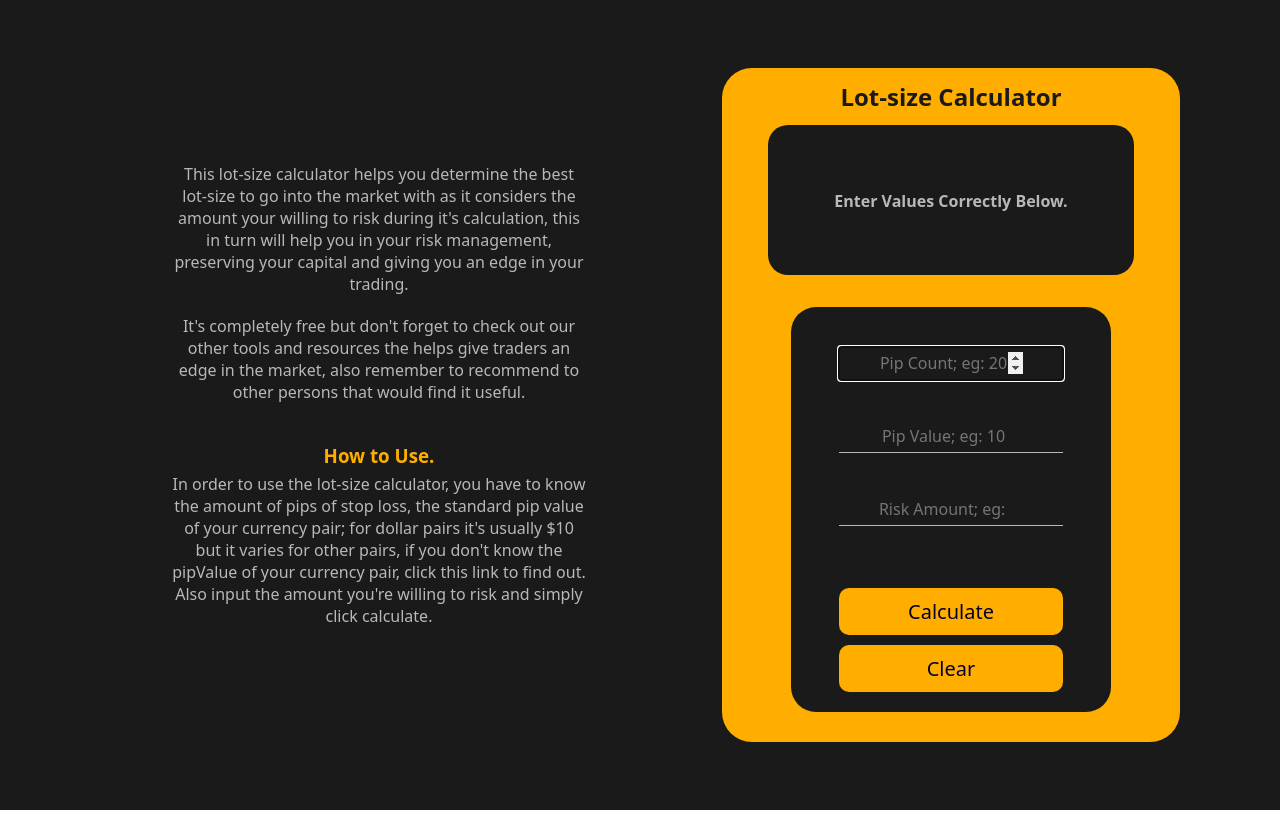
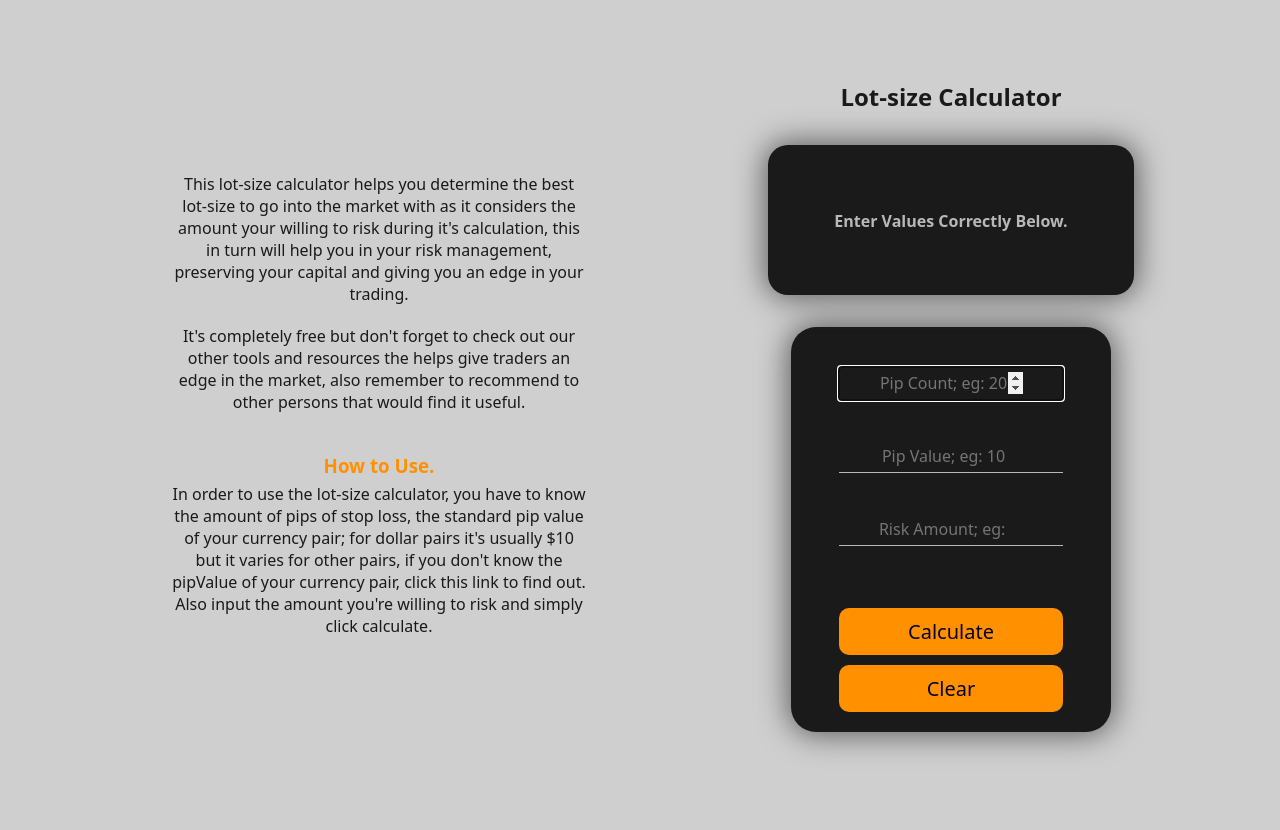
Before and after one commit to Mike-Nd/calex, a React (Create React App) app: page / in a window 1280 px wide. Built offline with nearby package versions, Linux system fonts and the light colour scheme.

Commit message:
change theme

```diff
--- a/src/App.css
+++ b/src/App.css
@@ -5,7 +5,7 @@
 }
 
 .App {
-  background-color: rgb(26, 26, 26);
+  background-color: rgb(207, 207, 207);
   min-height: 100vh;
 }
 
@@ -24,8 +24,7 @@
 }
 
 .App-header {
-  background-color: rgb(255, 174, 0);
-  border-radius:30px;
+  border-radius: 30px;
   display: flex;
   flex-direction: column;
   justify-content: flex-start;
@@ -37,13 +36,13 @@
   text-align: center;
   font-size: 1.5rem;
   color: rgb(26, 26, 26);
-  margin: 0;
+  margin: 0 0 20px;
   padding: 12px 0 12px 0;
 }
 
 .main-section {
   background-color: rgb(26, 26, 26);
-  padding: 0 0 10px;
+  padding:30px;
   width: 80%;
   min-height: 150px;
   align-items: center;
@@ -51,6 +50,7 @@
   text-align: center;
   color: white;
   overflow-wrap: break-word;
+  box-shadow: 0 0 30px 3px rgb(94, 94, 94);
 }
 
 .main-section h2 {
@@ -64,7 +64,7 @@
   font-size: 1.5rem;
   color: rgb(184, 184, 184);
   position: relative;
-  top: 65px;
+  top: 35px;
 }
 
 .main-section h3 {
@@ -85,7 +85,7 @@
   padding: 10px;
   margin: 10px 0 0;
   border: 0;
-  background-color: rgb(255, 174, 0);
+  background-color: rgb(255, 145, 0);
   color: rgb(6, 0, 39);
 }
 
@@ -115,31 +115,32 @@
 }
 
 .extra p {
-  color: rgb(184, 184, 184);
+  color: rgb(26, 26, 26);
   margin: 0 20px 20px;
   font-size: 1rem;
 }
 
-.extra{
-  margin: 50px ;
+.extra {
+  margin: 50px;
 }
 
 .extra h3 {
-  color: rgb(255, 174, 0);
+  color: rgb(255, 145, 0);
   margin: 40px 0 5px;
+}
+
+.major-input {
+  width: 70%;
+  background: rgb(26, 26, 26);
+  margin: auto;
+  padding: 20px 0 20px;
+  border-radius: 25px;
+  box-shadow: 0 0 30px 3px rgb(94, 94, 94);
 }
 
 @media screen and (min-width: 900px) {
   .main-section {
     width: 80%;
-  }
-
-  .desktop-input {
-    width: 70%;
-    background: rgb(26, 26, 26);
-    margin: auto;
-    padding: 20px 0 20px;
-    border-radius: 25px;
   }
 
   .App {
@@ -160,7 +161,6 @@
   .container {
     max-width: 1024px;
     width: 40%;
-    background: rgb(255, 174, 0);
     border-radius: 30px;
     padding: 0;
     display: block;
@@ -173,10 +173,9 @@
   }
 }
 
-@media screen and (min-width:570px) and (max-width:900px) {
-  .major{
+@media screen and (min-width: 570px) and (max-width: 900px) {
+  .major {
     max-width: 500px;
     margin: auto;
   }
-
 }
--- a/src/App.js
+++ b/src/App.js
@@ -17,7 +17,7 @@ function App() {
     } else {
       return;
     }
-  };
+  }
 
   //clear the input spaces
   const Clear = () => {
@@ -73,7 +73,7 @@ function App() {
               )}
             </div>
           </header>
-          <section className="desktop-input">
+          <section className="major-input">
             {/* section for inputing values */}
             <section className="inputs">
               <input
```
